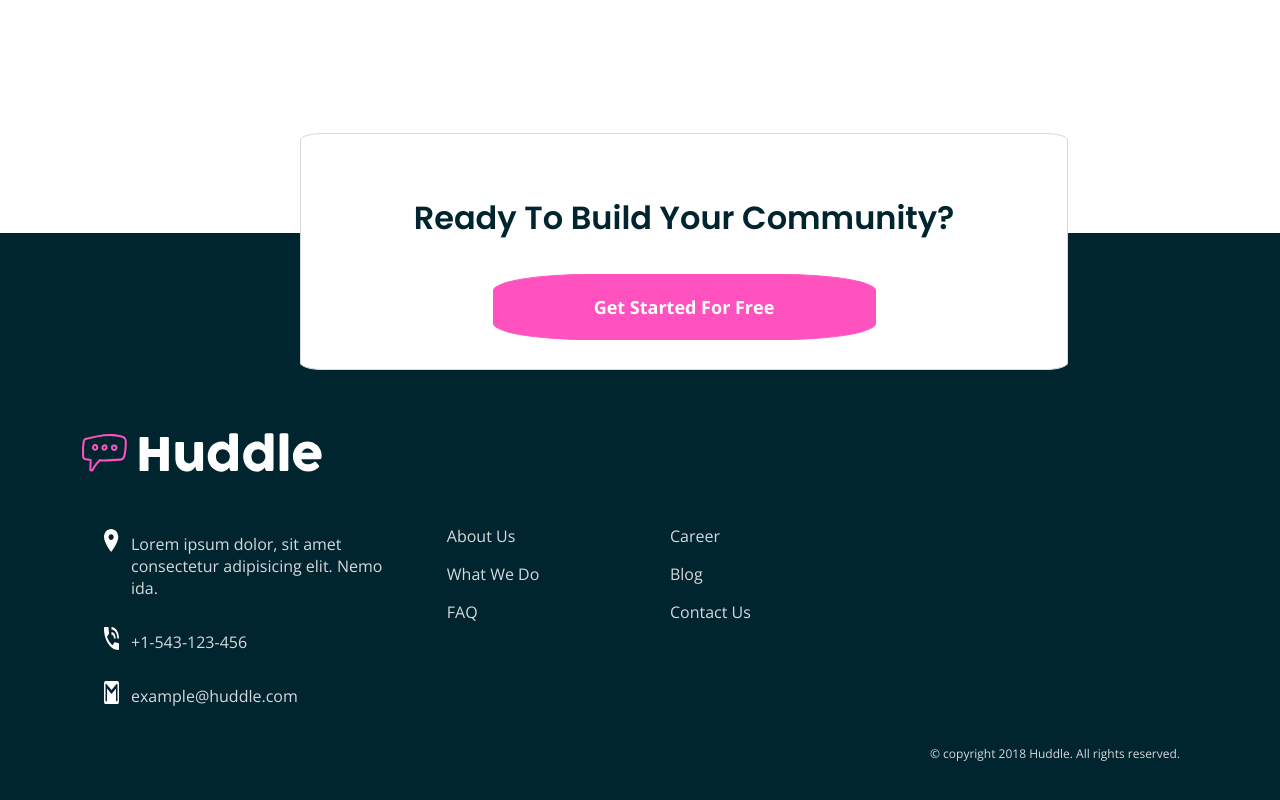
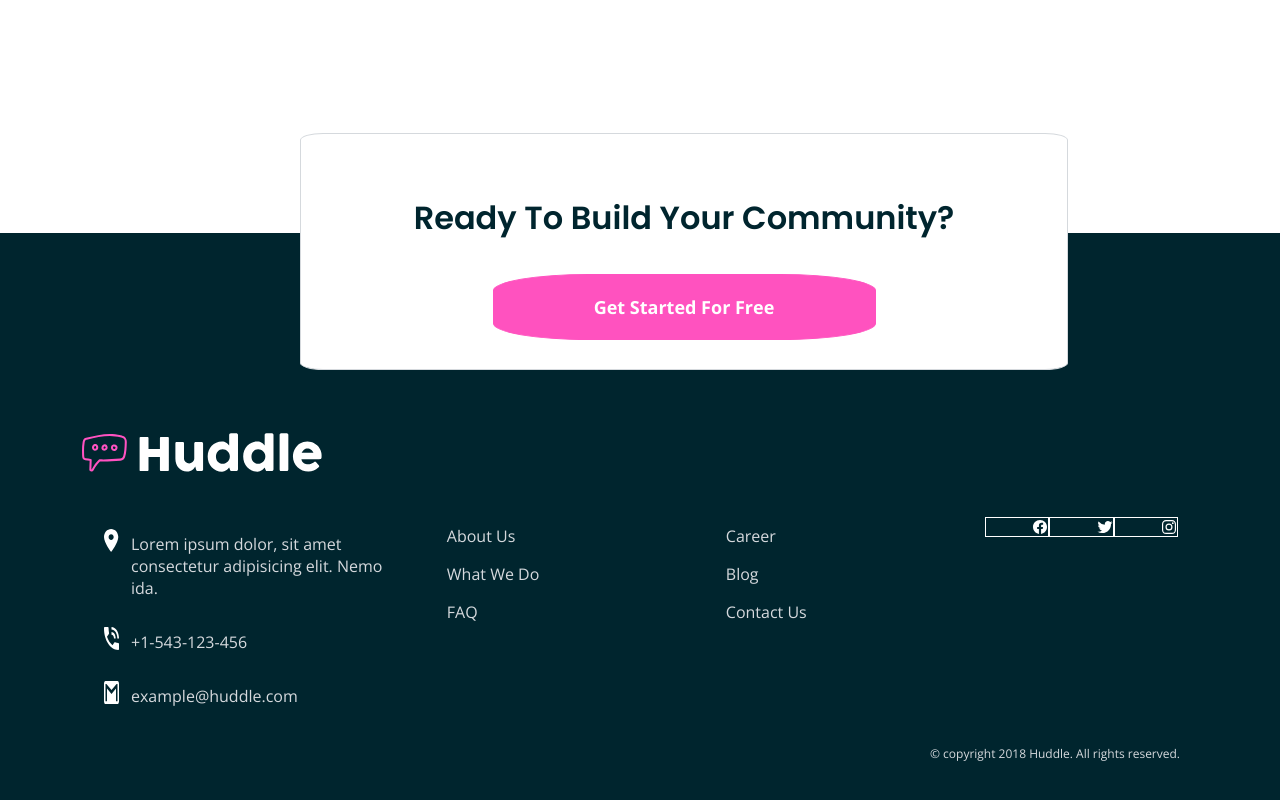
Before and after one commit to ecoderP/Responsive-Landing-Page-Task-Zuri-Team, a plain HTML site: page index.html in a window 1280 px wide. Shown: the part 2046-2846 px from the top of the page. Drawn offline with nearby package versions, Linux system fonts and the light colour scheme.

```diff
--- a/index.html
+++ b/index.html
@@ -5,6 +5,7 @@
     <meta http-equiv="X-UA-Compatible" content="IE=edge">
     <meta name="viewport" content="width=device-width, initial-scale=1.0">
     <title>Huddle Landing Page</title>
+
     <link href="https://fonts.googleapis.com/css2?family=Open+Sans:ital,wght@0,400;0,700;1,400;1,700&family=Poppins:wght@600&display=swap" rel="stylesheet">
     <link rel="shortcut icon" href="img/favicon-32x32.png" type="image/x-icon">
     <link rel="stylesheet" href="style.css">
@@ -103,12 +104,24 @@
                     <a href="#">Contact Us</a>
                 </div>
                 <div class="footer-socials">
-
+                    <div class="social-icon facebook">
+                        <ion-icon name="logo-facebook"></ion-icon>
+                    </div>
+                    <div class="social-icon twitter">
+                        <ion-icon name="logo-twitter"></ion-icon>
+                    </div>
+                    <div class="social-icon instagram">
+                        <ion-icon name="logo-instagram"></ion-icon>
+                    </div>
             </div>
         </div>
         </div>
 
         <p class="copyright">&copy copyright 2018 Huddle. All rights reserved.</p>
     </footer>
+
+    <!---ionic icons-->
+    <script type="module" src="https://unpkg.com/ionicons@5.5.2/dist/ionicons/ionicons.esm.js"></script>
+    <script nomodule src="https://unpkg.com/ionicons@5.5.2/dist/ionicons/ionicons.js"></script>
 </body>
 </html>
--- a/style.css
+++ b/style.css
@@ -200,7 +200,7 @@ footer {
 }
 .footer-links1,
 .footer-links2 {
-    width: 20%;
+    width: 25%;
 }
 .footer-icon {
     display: flex;
@@ -230,7 +230,20 @@ footer {
 }
 /*Footer Socials*/
 .footer-socials {
-    width: 30%;
+    width: 20%;
+    display: flex;
+}
+.social-icon {
+    width: 20px;
+    height: 20px;
+    text-align: right;
+    border: 1px solid #fff;
+}
+.facebook,
+.twitter,
+.instagram {
+    width: 50%;
+    color: #fff;
 }
 
 /*Copyright*/
```
